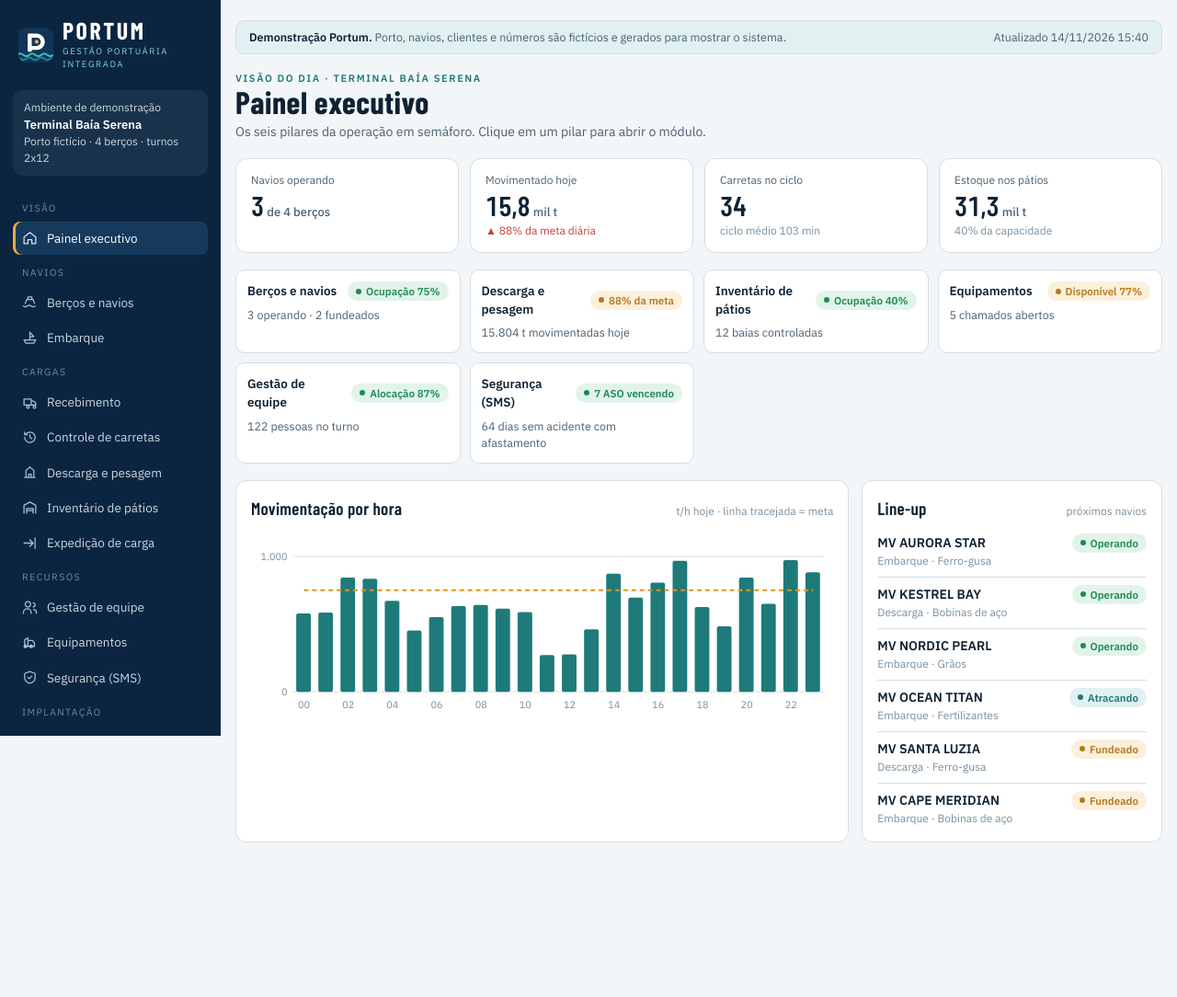
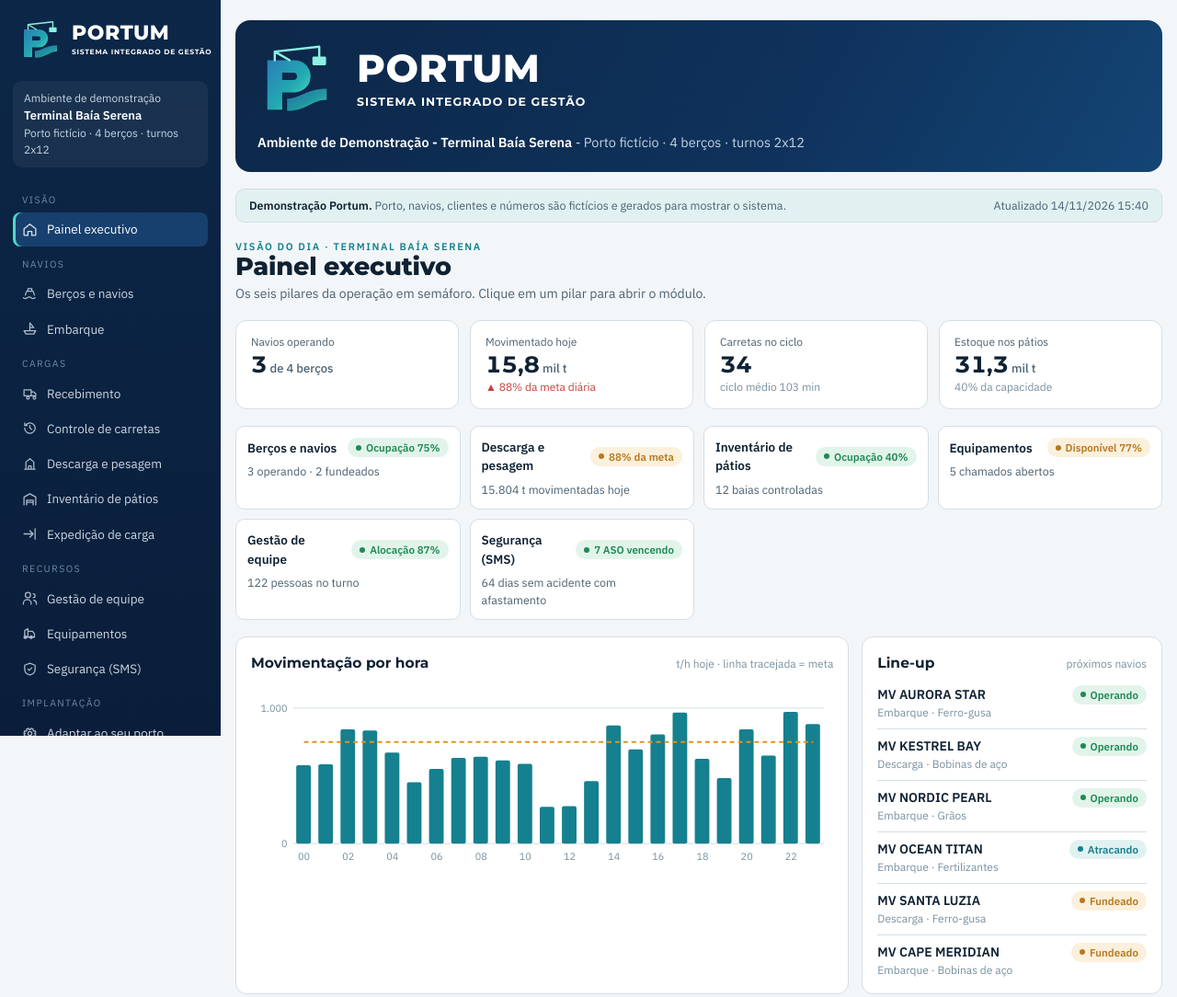
Before and after one commit to rfvmrs-pixel/portum, a plain HTML site: page index.html in a window 1280 px wide. Shown: the whole page at 92% size. Before the commit the page ends 956 px from the top, so only its background shows below. Drawn offline with nearby package versions, Linux system fonts and the light colour scheme.

Commit message:
Portum v2: nova marca (PS com guindaste) e layout Sistema Integrado de Gestao
Co-Authored-By: Claude Fable 5.2 <noreply@anthropic.com>

```diff
--- a/index.html
+++ b/index.html
@@ -3,21 +3,21 @@
 <head>
 <meta charset="utf-8">
 <meta name="viewport" content="width=device-width, initial-scale=1, viewport-fit=cover">
-<meta name="description" content="Portum - gestão portuária integrada. Demonstração com dados fictícios.">
+<meta name="description" content="Portum - Sistema Integrado de Gestão portuária. Demonstração com dados fictícios.">
 <link rel="icon" type="image/svg+xml" href="marca/portum-simbolo.svg">
 <style>body{margin:0}</style>
 <title>Portum</title>
 <meta name="claude:viewport-fit-sides" content="cover">
 <link rel="preconnect" href="https://fonts.googleapis.com">
-<link rel="stylesheet" href="https://fonts.googleapis.com/css2?family=Barlow+Condensed:wght@500;600;700&family=IBM+Plex+Sans:wght@400;500;600&family=IBM+Plex+Mono:wght@400;500&display=swap">
+<link rel="stylesheet" href="https://fonts.googleapis.com/css2?family=Montserrat:wght@600;700;800&family=IBM+Plex+Sans:wght@400;500;600&family=IBM+Plex+Mono:wght@400;500&display=swap">
 <style>
 /* Layout: barra lateral de módulos (vira faixa rolável no celular) + área de trabalho com resumo no topo e detalhe abaixo */
 :root{
-  --mar:#0B2540; --agua:#1F7A7A; --agua-2:#2BA3A3; --boia:#E09422; --boia-forte:#B8730C;
+  --mar:#0C2748; --agua:#15808F; --agua-2:#2EC7C0; --grad:linear-gradient(135deg,#1C5F92 0%,#1FA0AC 55%,#4FD9CB 100%); --faixa:linear-gradient(120deg,#0C2748 0%,#0F325C 60%,#134575 100%); --boia:#E09422; --boia-forte:#B8730C;
   --bg:#F3F6F8; --sup:#FFFFFF; --sup-2:#EAF0F3; --linha:#D5DEE4; --tx:#0F2233; --tx-2:#4A6072; --tx-3:#7890A0;
   --ok:#1E8A55; --ok-bg:#E2F4EA; --at:#B7791F; --at-bg:#FBF0DC; --cr:#C2413A; --cr-bg:#FBE5E3; --info-bg:#E1F1F1;
-  --lateral:#0B2540; --lateral-tx:#C9D7E2; --lateral-ativo:#163A5C;
-  --f-disp:'Barlow Condensed','Arial Narrow',Arial,sans-serif;
+  --lateral:#0C2748; --lateral-tx:#C9D7E2; --lateral-ativo:#17406E;
+  --f-disp:'Montserrat','Segoe UI',Arial,sans-serif;
   --f-tx:'IBM Plex Sans','Segoe UI',system-ui,sans-serif;
   --f-num:'IBM Plex Mono',ui-monospace,Consolas,monospace;
 }
@@ -36,18 +36,18 @@ html,body{height:100%}
 body{background:var(--bg);color:var(--tx);font-family:var(--f-tx);font-size:14px;line-height:1.5}
 body::before{content:"";position:fixed;inset:0 0 auto;height:env(safe-area-inset-top,0px);z-index:10;background:var(--lateral)}
 .app{display:grid;grid-template-columns:240px minmax(0,1fr);min-height:100%}
-aside{background:var(--lateral);color:var(--lateral-tx);padding-block:18px;padding-left:max(14px,env(safe-area-inset-left,0px));padding-right:14px;position:sticky;top:env(safe-area-inset-top,0px);height:100vh;overflow-y:auto;display:flex;flex-direction:column;gap:18px}
+aside{background:linear-gradient(180deg,#0C2748 0%,#0A1E3A 100%);color:var(--lateral-tx);padding-block:18px;padding-left:max(14px,env(safe-area-inset-left,0px));padding-right:14px;position:sticky;top:env(safe-area-inset-top,0px);height:100vh;overflow-y:auto;display:flex;flex-direction:column;gap:18px}
 .marca{display:flex;align-items:center;gap:10px;padding:2px 6px}
-.marca svg{width:38px;height:38px;flex:none}
-.marca b{font-family:var(--f-disp);font-size:26px;letter-spacing:2.5px;color:#fff;line-height:1}
-.marca small{display:block;font-size:9.5px;letter-spacing:1.6px;color:#7FD6D6;text-transform:uppercase}
+.marca svg{width:48px;height:48px;flex:none}
+.marca b{font-family:var(--f-disp);font-size:22px;font-weight:800;letter-spacing:.6px;color:#fff;line-height:1;display:block}
+.marca small{display:block;font-family:var(--f-disp);font-size:7.6px;font-weight:700;letter-spacing:.7px;color:#fff;text-transform:uppercase;margin-top:4px;white-space:nowrap}
 .porto{background:rgba(255,255,255,.06);border-radius:10px;padding:10px 12px;font-size:12px}
 .porto b{display:block;color:#fff;font-weight:600;font-size:13px}
 nav{display:flex;flex-direction:column;gap:2px}
 nav .grupo{font-size:10.5px;letter-spacing:1.4px;text-transform:uppercase;color:#6E8BA2;padding:10px 10px 4px}
 nav a{display:flex;align-items:center;gap:10px;color:var(--lateral-tx);text-decoration:none;padding:8px 10px;border-radius:8px;font-size:13.5px}
 nav a:hover{background:rgba(255,255,255,.06);color:#fff}
-nav a[aria-current="page"]{background:var(--lateral-ativo);color:#fff;box-shadow:inset 3px 0 0 #F2A93B}
+nav a[aria-current="page"]{background:var(--lateral-ativo);color:#fff;box-shadow:inset 3px 0 0 #4FD9CB}
 nav a svg{width:17px;height:17px;flex:none;opacity:.85}
 nav a:focus-visible,button:focus-visible,select:focus-visible,input:focus-visible{outline:2px solid var(--boia);outline-offset:2px}
 .rodape-lat{margin-top:auto;font-size:11px;color:#6E8BA2;padding:0 8px}
@@ -55,30 +55,34 @@ main{min-width:0;padding-block:22px 40px;padding-left:max(16px,env(safe-area-ins
 .wrap{max-width:1240px;margin:0 auto;display:flex;flex-direction:column;gap:18px}
 .aviso{display:flex;flex-wrap:wrap;gap:8px 14px;align-items:center;justify-content:space-between;background:var(--info-bg);border:1px solid var(--linha);border-radius:10px;padding:8px 14px;font-size:12.5px;color:var(--tx-2)}
 .aviso b{color:var(--tx)}
+.faixa{background:var(--faixa);border-radius:16px;padding:22px 24px;color:#fff;display:flex;flex-wrap:wrap;align-items:center;gap:14px 22px}
+.faixa svg{width:86px;height:86px;flex:none}
+.faixa .nm{font-family:var(--f-disp);font-weight:800;font-size:42px;line-height:1;letter-spacing:.5px}
+.faixa .tg{font-family:var(--f-disp);font-weight:700;font-size:12.5px;letter-spacing:1.1px;margin-top:7px;text-transform:uppercase}
+.faixa p{margin:0;flex-basis:100%;font-size:14.5px;color:#C4D3E2;line-height:1.45}
+.faixa p b{color:#fff;font-weight:600}
 .cab{display:flex;flex-wrap:wrap;align-items:flex-end;justify-content:space-between;gap:12px}
-.cab h1{font-family:var(--f-disp);font-weight:700;font-size:34px;letter-spacing:.5px;margin:0;line-height:1.05;text-wrap:balance}
+.cab h1{font-family:var(--f-disp);font-weight:800;font-size:27px;letter-spacing:-.2px;margin:0;line-height:1.05;text-wrap:balance}
 .cab p{margin:4px 0 0;color:var(--tx-2);max-width:68ch}
 .eyebrow{font-size:11px;letter-spacing:1.6px;text-transform:uppercase;color:var(--agua);font-weight:600}
 .ctrl{display:flex;flex-wrap:wrap;gap:8px;align-items:center}
 select,input[type=text],input[type=number]{font:inherit;color:var(--tx);background:var(--sup);border:1px solid var(--linha);border-radius:8px;padding:6px 10px}
 button{font:inherit;cursor:pointer;border-radius:8px;border:1px solid var(--linha);background:var(--sup);color:var(--tx);padding:6px 12px}
-button.prim{background:var(--mar);border-color:var(--mar);color:#fff}
-:root[data-theme="dark"] button.prim{background:var(--agua);border-color:var(--agua);color:#06151A}
-@media (prefers-color-scheme: dark){:root:not([data-theme="light"]) button.prim{background:var(--agua);border-color:var(--agua);color:#06151A}}
+button.prim{background:var(--grad);border-color:transparent;color:#fff;font-weight:600}
 .seg{display:inline-flex;border:1px solid var(--linha);border-radius:8px;overflow:hidden}
 .seg button{border:0;border-radius:0;padding:6px 12px}
 .seg button[aria-pressed="true"]{background:var(--mar);color:#fff}
 .kpis{display:grid;grid-template-columns:repeat(auto-fit,minmax(170px,1fr));gap:12px}
 .kpi{background:var(--sup);border:1px solid var(--linha);border-radius:12px;padding:14px 16px;display:flex;flex-direction:column;gap:2px;min-width:0}
 .kpi span{font-size:12px;color:var(--tx-2)}
-.kpi b{font-family:var(--f-disp);font-size:30px;font-weight:600;line-height:1.1;font-variant-numeric:tabular-nums}
+.kpi b{font-family:var(--f-disp);font-size:25px;font-weight:700;line-height:1.1;font-variant-numeric:tabular-nums}
 .kpi b small{font-family:var(--f-tx);font-size:13px;font-weight:500;color:var(--tx-2);margin-left:3px}
 .kpi em{font-style:normal;font-size:12px}
 .up{color:var(--ok)} .down{color:var(--cr)} .neu{color:var(--tx-3)}
 .grade{display:grid;grid-template-columns:repeat(12,minmax(0,1fr));gap:14px}
 .c4{grid-column:span 4}.c5{grid-column:span 5}.c6{grid-column:span 6}.c7{grid-column:span 7}.c8{grid-column:span 8}.c12{grid-column:span 12}
 .painel{background:var(--sup);border:1px solid var(--linha);border-radius:12px;padding:16px;min-width:0;display:flex;flex-direction:column;gap:12px}
-.painel h2{font-family:var(--f-disp);font-size:19px;font-weight:600;margin:0;letter-spacing:.3px;display:flex;justify-content:space-between;align-items:baseline;gap:8px;flex-wrap:wrap}
+.painel h2{font-family:var(--f-disp);font-size:15.5px;font-weight:700;margin:0;letter-spacing:0;display:flex;justify-content:space-between;align-items:baseline;gap:8px;flex-wrap:wrap}
 .painel h2 small{font-family:var(--f-tx);font-size:12px;font-weight:400;color:var(--tx-3);letter-spacing:0}
 .tab{overflow-x:auto;border:1px solid var(--linha);border-radius:10px}
 table{border-collapse:collapse;width:100%;font-size:13px}
@@ -134,7 +138,7 @@ svg.graf .a1{fill:var(--agua);opacity:.14}
   .porto,.rodape-lat,nav .grupo{display:none}
   nav{flex-direction:row;overflow-x:auto;gap:4px;padding-bottom:4px}
   nav a{white-space:nowrap;padding:6px 10px}
-  .cab h1{font-size:28px}
+  .cab h1{font-size:22px} .faixa .nm{font-size:30px} .faixa svg{width:64px;height:64px}
 }
 @media (prefers-reduced-motion: reduce){*{transition:none!important;animation:none!important}}
 </style>
@@ -143,13 +147,10 @@ svg.graf .a1{fill:var(--agua);opacity:.14}
 <body>
 <div class="app">
   <aside>
-    <div class="marca">
-      <svg viewBox="0 0 64 64" aria-hidden="true"><defs><clipPath id="lg"><rect width="64" height="64" rx="15"/></clipPath></defs><g clip-path="url(#lg)"><rect width="64" height="64" fill="#123456"/><rect x="17" y="11" width="7.5" height="33" rx="2" fill="#fff"/><path d="M23 14.75H33.5A11.25 11.25 0 0 1 33.5 37.25H23" fill="none" stroke="#fff" stroke-width="7.5"/><circle cx="33.5" cy="26" r="3.6" fill="#F2A93B"/><path d="M-2 50q5.5-4.5 11 0t11 0 11 0 11 0 11 0 11 0" fill="none" stroke="#3CC0C0" stroke-width="3.2" stroke-linecap="round"/><path d="M-7.5 57q5.5-4.5 11 0t11 0 11 0 11 0 11 0 11 0 11 0" fill="none" stroke="#3CC0C0" stroke-opacity=".55" stroke-width="3.2" stroke-linecap="round"/></g></svg>
-      <div><b>PORTUM</b><small>Gestão portuária integrada</small></div>
-    </div>
+    <div class="marca" id="marca"></div>
     <div class="porto"><span>Ambiente de demonstração</span><b id="nomePorto">Terminal Baía Serena</b><span id="descPorto">Porto fictício · 4 berços</span></div>
     <nav id="nav" aria-label="Módulos"></nav>
-    <div class="rodape-lat">Portum · demo v1 · dados fictícios</div>
+    <div class="rodape-lat">Portum · demo v2 · dados fictícios</div>
   </aside>
   <main><div class="wrap" id="tela"></div></main>
 </div>
@@ -165,6 +166,7 @@ const esc = s => String(s).replace(/[&<>"]/g, c => ({ '&': '&amp;', '<': '&lt;',
 function rng(seed){ let s = seed >>> 0; return () => { s = (s * 1664525 + 1013904223) >>> 0; return s / 4294967296; }; }
 const ls = { get(k, d){ try { const v = localStorage.getItem('portum.' + k); return v ? JSON.parse(v) : d; } catch(e){ return d; } }, set(k, v){ try { localStorage.setItem('portum.' + k, JSON.stringify(v)); } catch(e){} } };
 function toast(t){ const el = $('#toast'); el.textContent = t; el.hidden = false; clearTimeout(toast.t); toast.t = setTimeout(() => el.hidden = true, 2600); }
+const logo = id => `<svg viewBox="0 0 64 64" aria-hidden="true"><defs><linearGradient id="${id}" x1="0" y1="0" x2="1" y2="1"><stop offset="0" stop-color="#2A7DB8"/><stop offset=".55" stop-color="#22A9B0"/><stop offset="1" stop-color="#5FE6D4"/></linearGradient></defs><path fill="url(#${id})" fill-rule="evenodd" d="M8 16H30a13 13 0 0 1 0 26H20V56H8ZM20 26V32H29a3 3 0 0 0 0-6Z"/><path fill="url(#${id})" opacity=".85" d="M24 47C35 47 39 39 56 39V48C44 48 40 57 24 57Z"/><g fill="none" stroke="#8DEFE2" stroke-width="1.8" stroke-linecap="round" stroke-linejoin="round"><path d="M14 16V9L50 5M14 9L26 16M50 5V13"/></g><rect x="44.5" y="13" width="11" height="7" rx="1" fill="#8DEFE2"/></svg>`;
 const chip = (txt, cls) => `<span class="chip ${cls}">${esc(txt)}</span>`;
 const barra = (pct, cls = '') => `<div class="barra" title="${fmt(pct)}%"><i class="${cls}" style="width:${Math.max(0, Math.min(100, pct))}%"></i></div>`;
 const kpi = (rot, val, un, delta, dcls) => `<div class="kpi"><span>${rot}</span><b>${val}${un ? `<small>${un}</small>` : ''}</b>${delta ? `<em class="${dcls || 'neu'}">${delta}</em>` : ''}</div>`;
@@ -301,10 +303,12 @@ function montarNav(atual){
   let h = '', g = '';
   MODULOS.forEach(m => { if (m.g !== g){ g = m.g; h += `<div class="grupo">${g}</div>`; } h += `<a href="#${m.id}" ${m.id === atual ? 'aria-current="page"' : ''}><svg viewBox="0 0 24 24" fill="none" stroke="currentColor" stroke-width="1.8" stroke-linecap="round" stroke-linejoin="round">${IC[m.ic]}</svg>${m.t}</a>`; });
   $('#nav').innerHTML = h;
+  $('#marca').innerHTML = logo('lgLat') + '<div><b>PORTUM</b><small>Sistema Integrado de Gestão</small></div>';
   $('#nomePorto').textContent = CFG.nome;
   $('#descPorto').textContent = `${CFG.cidade} · ${CFG.bercos} berço${CFG.bercos > 1 ? 's' : ''} · turnos ${CFG.turnos}`;
 }
 const cab = (eb, t, p, ctrl = '') => `<div class="aviso"><span><b>Demonstração Portum.</b> Porto, navios, clientes e números são fictícios e gerados para mostrar o sistema.</span><span>Atualizado 14/11/2026 15:40</span></div><div class="cab"><div><div class="eyebrow">${eb}</div><h1>${t}</h1><p>${p}</p></div><div class="ctrl">${ctrl}</div></div>`;
+const faixa = () => `<section class="faixa">${logo('lgFaixa')}<div><div class="nm">PORTUM</div><div class="tg">Sistema Integrado de Gestão</div></div><p><b>Ambiente de Demonstração - ${esc(CFG.nome)}</b> - ${esc(CFG.cidade)} · ${CFG.bercos} berço${CFG.bercos > 1 ? 's' : ''} · turnos ${CFG.turnos}</p></section>`;
 const stNavio = s => chip(s, { Operando: 'ok', Atracando: 'in', Fundeado: 'at', Previsto: 'ne' }[s]);
 
 const V = {};
@@ -323,7 +327,7 @@ V.inicio = () => {
     ['equipe', 'Gestão de equipe', `${D.equipe.reduce((s, e) => s + e.presentes, 0)} pessoas no turno`, sinal(aloc, 85, 70), 'Alocação ' + fmt(aloc) + '%'],
     ['sms', 'Segurança (SMS)', `${D.sms.diasSemAcidente} dias sem acidente com afastamento`, D.sms.aso > 10 ? 'at' : 'ok', D.sms.aso + ' ASO vencendo']
   ];
-  return cab('Visão do dia · ' + CFG.nome, 'Painel executivo', 'Os seis pilares da operação em semáforo. Clique em um pilar para abrir o módulo.') +
+  return faixa() + cab('Visão do dia · ' + CFG.nome, 'Painel executivo', 'Os seis pilares da operação em semáforo. Clique em um pilar para abrir o módulo.') +
   `<div class="kpis">${kpi('Navios operando', op.length, `de ${CFG.bercos} berços`)}${kpi('Movimentado hoje', fmt(movDia / 1000, 1), 'mil t', '▲ ' + fmt(movDia / CFG.metaDia * 100) + '% da meta diária', movDia >= CFG.metaDia ? 'up' : 'down')}${kpi('Carretas no ciclo', D.carretas.length, '', 'ciclo médio ' + fmt(D.carretas.reduce((s, c) => s + c.ciclo, 0) / D.carretas.length) + ' min')}${kpi('Estoque nos pátios', fmt(D.patios.reduce((s, p) => s + p.oc, 0) / 1000, 1), 'mil t', fmt(ocup) + '% da capacidade')}</div>
   <div class="pilares">${pil.map(p => `<a class="pilar" href="#${p[0]}"><div style="display:flex;justify-content:space-between;gap:8px;align-items:center"><b>${p[1]}</b>${chip(p[4], p[3])}</div><p>${p[2]}</p></a>`).join('')}</div>
   <div class="grade"><section class="painel c8"><h2>Movimentação por hora <small>t/h hoje · linha tracejada = meta</small></h2>${grafBarras({ rotulos: D.horaDescarga.map((_, i) => String(i).padStart(2, '0')), series: [{ n: 'Movimentado', c: 's1', v: D.horaDescarga }], linha: { v: D.horaDescarga.map(() => CFG.metaDia / 24) } })}</section>
```
Also changed, not shown: marca/portum-logo-branco.svg, marca/portum-logo.svg, marca/portum-simbolo.svg.
